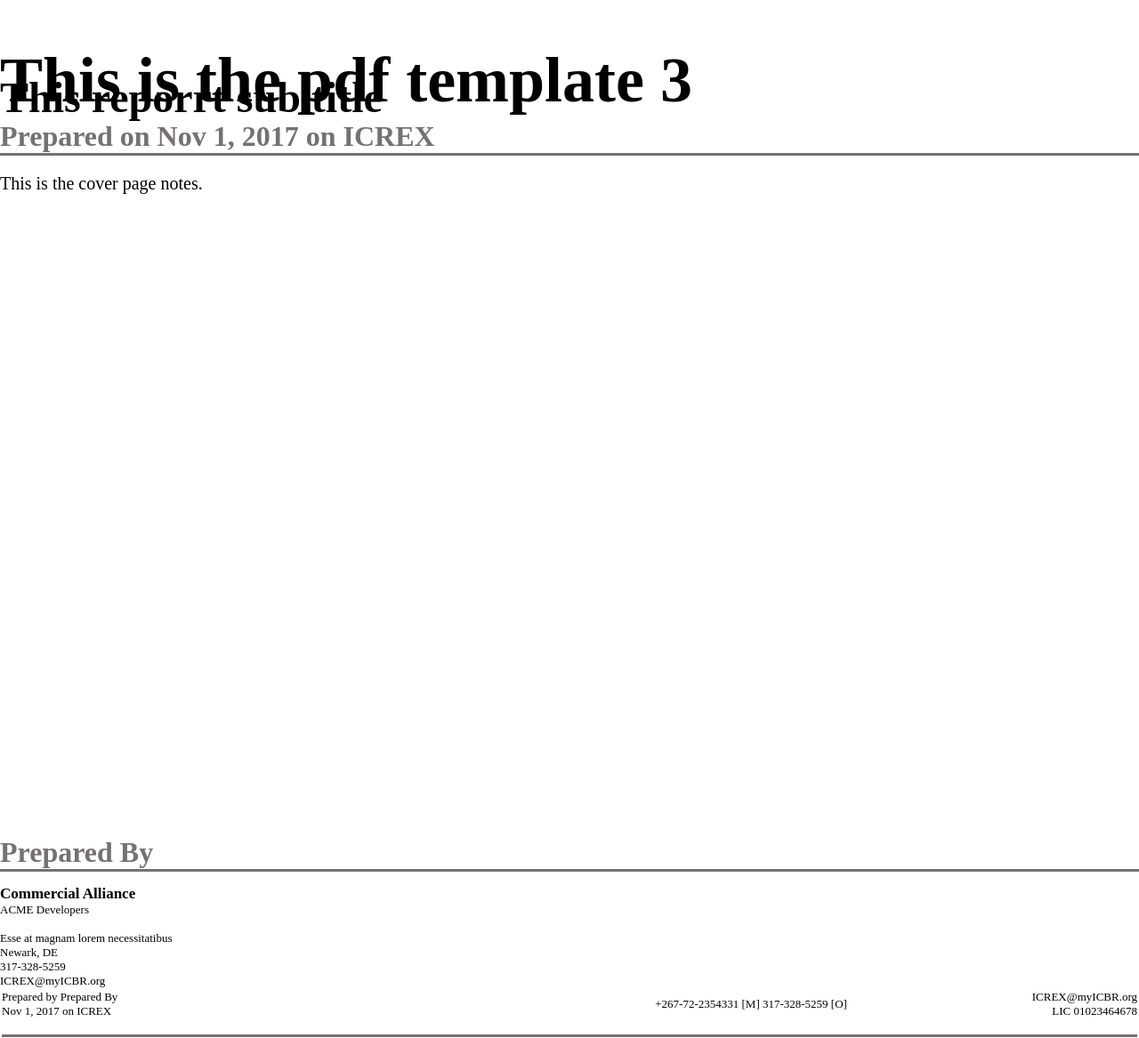
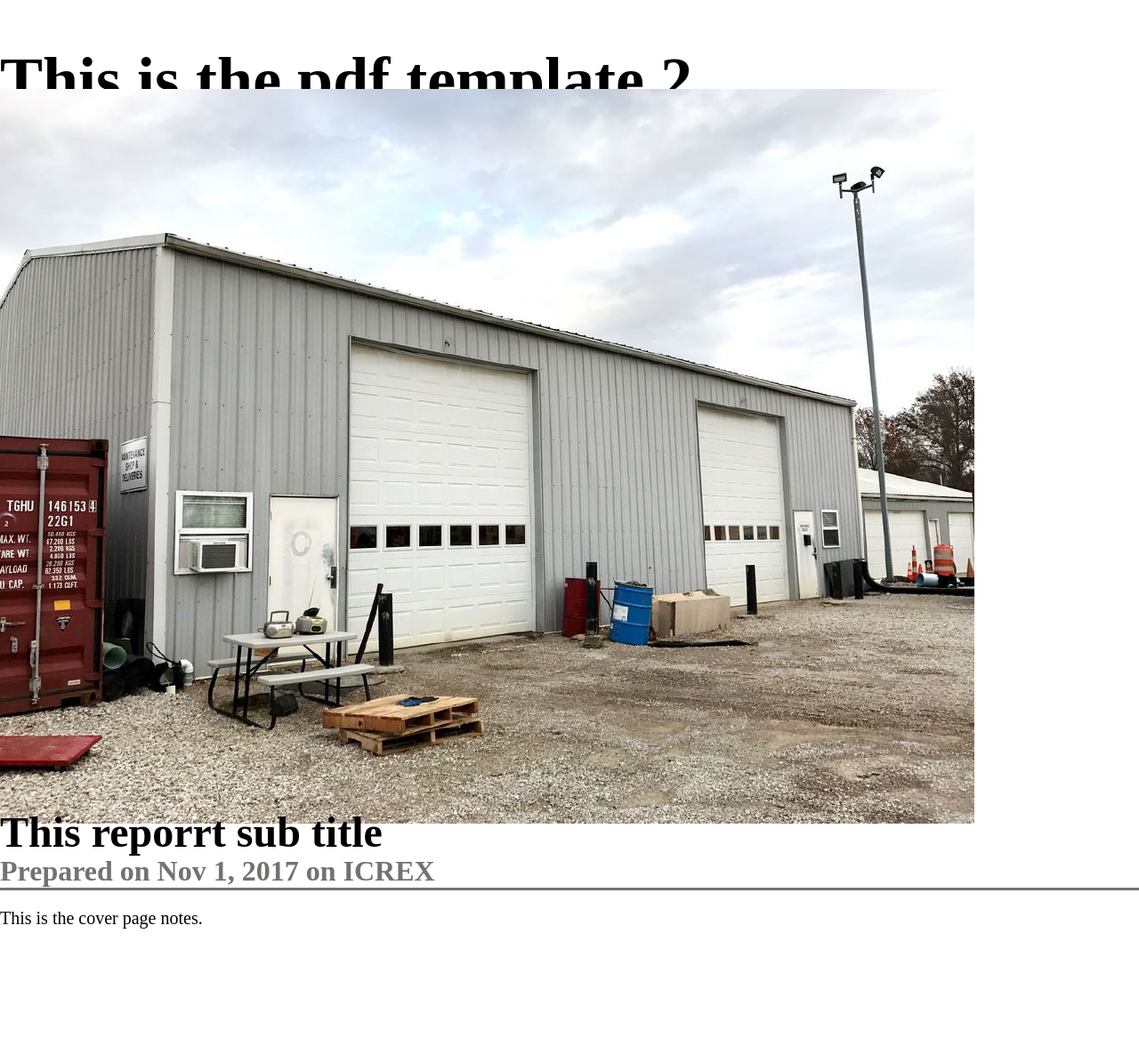
Before and after one commit to sakeerpkn/testicrex, a Django app: template templates/pdf_template-3.html in a window 1280 px wide. Shown: the top 1167 px of the page at 89% size. Run offline with Django 3.2, Linux system fonts and the light colour scheme; the template is opened without the code that fills it, so the values that code supplies are empty; some web fonts are replaced.

Commit message:
edit in html

```diff
--- a/templates/pdf_template-3.html
+++ b/templates/pdf_template-3.html
@@ -6,25 +7,25 @@
 <style type="text/css">
     @font-face {
         font-family: 'Conv_Oswald-Bold';
-        src: url('http://192.168.5.238/icrex/fonts/Oswald-Bold.ttf');
+        src: url('http://52.65.17.160:3000/home/ubuntu/icrex/src/static/fonts/Oswald-Bold.ttf');
         font-weight: normal;
         font-style: normal;
     }
     @font-face {
         font-family: 'Conv_Oswald-Regular';
-        src: url('http://192.168.5.238/icrex/fonts/Oswald-Regular.ttf');
+        src: url('http://52.65.17.160:3000/home/ubuntu/icrex/src/static/fonts/Oswald-Regular.ttf');
         font-weight: normal;
         font-style: normal;
     }
     @font-face {
         font-family: 'Conv_Oswald-Light';
-        src: url('http://192.168.5.238/icrex/fonts/Oswald-Light.ttf');
+        src: url('http://52.65.17.160:3000/home/ubuntu/icrex/src/static/fonts/Oswald-Light.ttf');
         font-weight: normal;
         font-style: normal;
     }
     @font-face {
       font-family: 'Conv_Oswald-Bold';
-      /*src: url('http://192.168.5.238/icrex/fonts/SansSerifShaded.ttf'); */
+      /*src: url('http://52.65.17.160:3000/home/ubuntu/icrex/src/static/fonts/SansSerifShaded.ttf'); */
     }
 
     body {
@@ -89,7 +90,8 @@
     <div class="mainwrapper">
         <header class="header">
                 <div class="container">
-                    <h2 class="maintitle">This is the pdf template 3 </h2>
+                    <h2 class="maintitle">This is the pdf template 2 </h2>
+                    <img src="http://52.65.17.160:3000/home/ubuntu/icrex/src/static/images/icreximg1.jpg" alt="My image"/>
                     <h3 class="subtitle"> This reporrt sub title </h3>
                     <h3 class="subtitleborder" style="margin-top: 15px;"> Prepared on Nov 1, 2017 on ICREX </h3>
                     <p class="contenttext"> This is the cover page notes.</p>
@@ -1009,7 +1011,7 @@
                                     <table width="100%" border="0" cellspacing="0" cellpadding="0">
                                       <tbody>
                                         <tr>
-                                          <td width="30%" rowspan="2" align="center" valign="top" scope="col" style="text-align: center;"><img src="http://192.168.5.238/icrex/images/icrex-logo.png" alt=""></td>
+                                          <td width="30%" rowspan="2" align="center" valign="top" scope="col" style="text-align: center;"><img src="http://52.65.17.160:3000/home/ubuntu/icrex/src/static/images/icrex-logo.png" alt=""></td>
                                           <td width="70%" align="left" valign="top" scope="col" style="padding-left:15px;">
                                             <h3 style="font-size: 1.5em; font-family: 'Conv_Oswald-Bold'; border-bottom: 1px solid #ddd; padding-bottom: 5px;">ICREX </h3>
                                             <a href="#" style="font-size: 15px; color: #e31b37; text-decoration: none; display:block; padding: 5px 0;">http://www.icrex.net</a>
@@ -1025,7 +1027,7 @@
                                     <table width="100%" border="0" cellspacing="0" cellpadding="0">
                                       <tbody>
                                         <tr>
-                                          <td width="30%" rowspan="2" align="center" valign="top" scope="col" style="text-align: center;"><img src="http://192.168.5.238/icrex/images/catalyst-logo.png" alt=""></td>
+                                          <td width="30%" rowspan="2" align="center" valign="top" scope="col" style="text-align: center;"><img src="http://52.65.17.160:3000/home/ubuntu/icrex/src/static/images/catalyst-logo.png" alt=""></td>
                                           <td width="70%" align="left" valign="top" scope="col" style="padding-left:15px;">
                                             <h3 style="font-size: 1.5em; font-family: 'Conv_Oswald-Bold'; border-bottom: 1px solid #ddd; padding-bottom: 5px;">Catylist.com</h3>
                                             <a href="#" style="font-size: 15px; color: #e31b37; text-decoration: none; display:block; padding: 5px 0;">http://catylist.com</a>
@@ -1044,7 +1046,7 @@
                                     <table width="100%" border="0" cellspacing="0" cellpadding="0">
                                       <tbody>
                                         <tr>
-                                          <td width="30%" rowspan="2" align="center" valign="top" scope="col" style="text-align: center;"><img src="http://192.168.5.238/icrex/images/greter-logo.png" alt=""></td>
+                                          <td width="30%" rowspan="2" align="center" valign="top" scope="col" style="text-align: center;"><img src="http://52.65.17.160:3000/home/ubuntu/icrex/src/static/images/greter-logo.png" alt=""></td>
                                           <td width="70%" align="left" valign="top" scope="col" style="padding-left:15px;">
                                             <h3 style="font-size: 1.5em; font-family: 'Conv_Oswald-Bold'; border-bottom: 1px solid #ddd; padding-bottom: 5px;">Greater Fort Wayne Inc.</h3>
                                             <a href="#" style="font-size: 15px; color: #e31b37; text-decoration: none; display:block; padding: 5px 0;">http://gfwinc.catylist.com</a>
@@ -1060,7 +1062,7 @@
                                     <table width="100%" border="0" cellspacing="0" cellpadding="0">
                                       <tbody>
                                         <tr>
-                                          <td width="30%" rowspan="2" align="center" valign="top" scope="col" style="text-align: center;"><img src="http://192.168.5.238/icrex/images/facebook-logo.png" alt=""></td>
+                                          <td width="30%" rowspan="2" align="center" valign="top" scope="col" style="text-align: center;"><img src="http://52.65.17.160:3000/home/ubuntu/icrex/src/static/images/facebook-logo.png" alt=""></td>
                                           <td width="70%" align="left" valign="top" scope="col" style="padding-left:15px;">
                                             <h3 style="font-size: 1.5em; font-family: 'Conv_Oswald-Bold'; border-bottom: 1px solid #ddd; padding-bottom: 5px;">Facebook</h3>
                                             <a href="#" style="font-size: 15px; color: #e31b37; text-decoration: none; display:block; padding: 5px 0;">http://facebook.com</a>
@@ -1079,7 +1081,7 @@
                                     <table width="100%" border="0" cellspacing="0" cellpadding="0">
                                       <tbody>
                                         <tr>
-                                          <td width="30%" rowspan="2" align="center" valign="top" scope="col" style="text-align: center;"><img src="http://192.168.5.238/icrex/images/twitter-logo.png" alt=""></td>
+                                          <td width="30%" rowspan="2" align="center" valign="top" scope="col" style="text-align: center;"><img src="http://52.65.17.160:3000/home/ubuntu/icrex/src/static/images/twitter-logo.png" alt=""></td>
                                           <td width="70%" align="left" valign="top" scope="col" style="padding-left:15px;">
                                             <h3 style="font-size: 1.5em; font-family: 'Conv_Oswald-Bold'; border-bottom: 1px solid #ddd; padding-bottom: 5px;">Twitter</h3>
                                             <a href="#" style="font-size: 15px; color: #e31b37; text-decoration: none; display:block; padding: 5px 0;">http://twitter.com</a>
@@ -1095,7 +1097,7 @@
                                     <table width="100%" border="0" cellspacing="0" cellpadding="0">
                                       <tbody>
                                         <tr>
-                                          <td width="30%" rowspan="2" align="center" valign="top" scope="col" style="text-align: center;"><img src="http://192.168.5.238/icrex/images/yahoo-logo.png" alt=""></td>
+                                          <td width="30%" rowspan="2" align="center" valign="top" scope="col" style="text-align: center;"><img src="http://52.65.17.160:3000/home/ubuntu/icrex/src/static/images/yahoo-logo.png" alt=""></td>
                                           <td width="70%" align="left" valign="top" scope="col" style="padding-left:15px;">
                                             <h3 style="font-size: 1.5em; font-family: 'Conv_Oswald-Bold'; border-bottom: 1px solid #ddd; padding-bottom: 5px;">Yahoo</h3>
                                             <a href="#" style="font-size: 15px; color: #e31b37; text-decoration: none; display:block; padding: 5px 0;">http://yahoo.com</a>
@@ -1361,7 +1363,7 @@
                                                         </td>
                                                     </tr>
                                                     <tr>
-                                                        <td width="30%" rowspan="2" align="left" valign="top" scope="col" style="text-align: center; padding-top: 10px;"><img src="http://192.168.5.238/icrex/images/icrex-logo.png" alt=""></td>
+                                                        <td width="30%" rowspan="2" align="left" valign="top" scope="col" style="text-align: center; padding-top: 10px;"><img src="http://52.65.17.160:3000/home/ubuntu/icrex/src/static/images/icrex-logo.png" alt=""></td>
                                                         <td width="70%" align="left" valign="top" scope="col" style="padding-left:15px; padding-top: 30px;">
                                                             <p style="font-size: 12px;">Statistics courtesy of</p>
                                                             <h3 style="font-size: 1em; font-family: 'Conv_Oswald-Bold';">Indiana Commercial Board of REALTORS®</h3>
```
Also changed, not shown: other parts of templates/pdf_template-3.html (+14 -13 lines), templates/pdf_template-4.html (+27 -25 lines).
